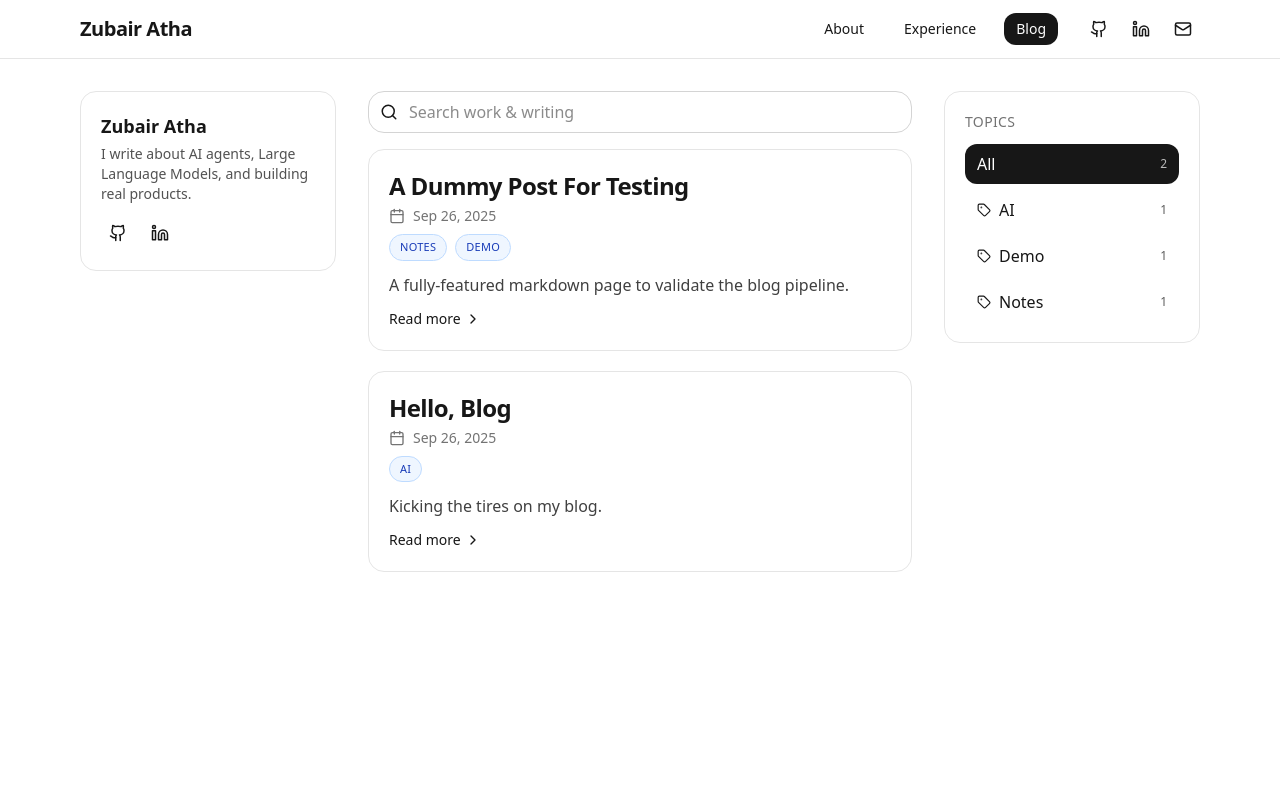
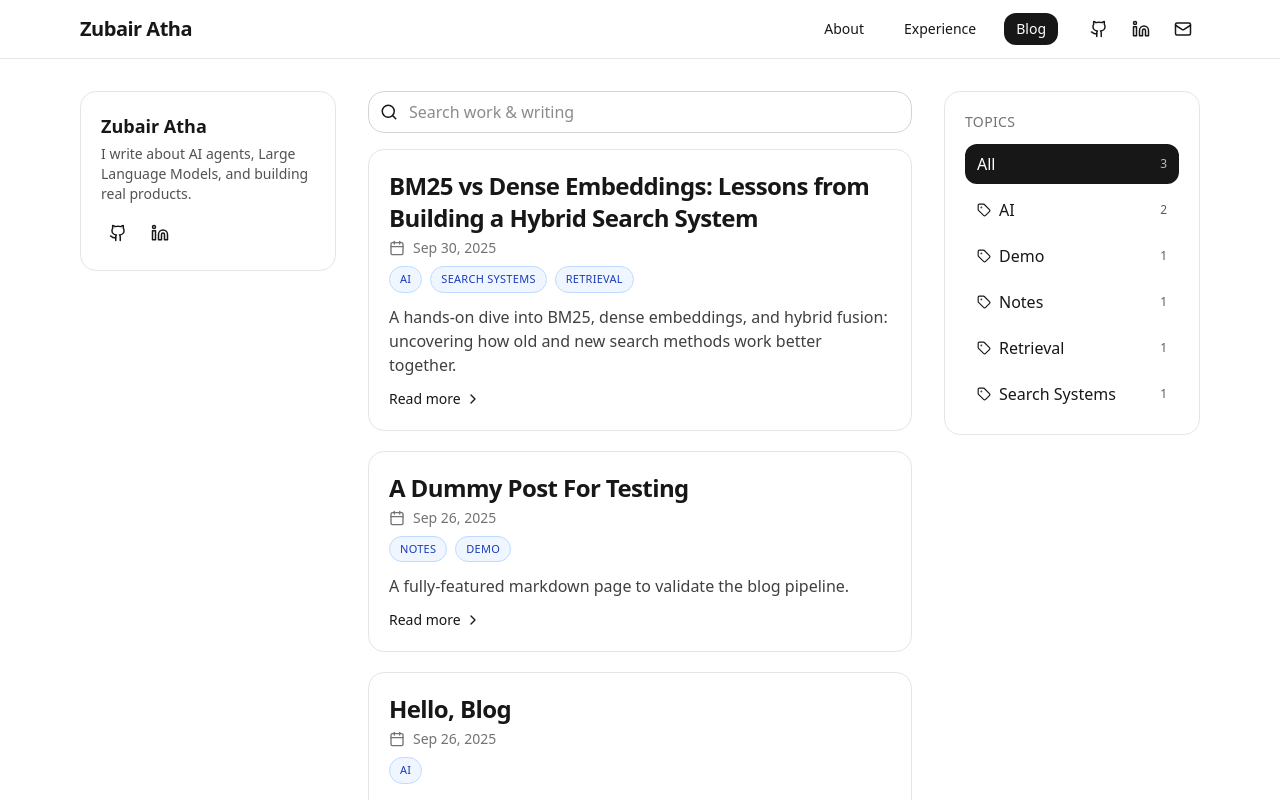
Before and after one commit to zubairatha/portfolio, a Next.js app: page /blog in a window 1280 px wide. Shown: the top 800 px of the page. Built offline with nearby package versions, Linux system fonts and the light colour scheme.

Commit message:
Fix UTC-safe date handling and formatting; update sorting; adjust .gitignore

```diff
--- /dev/null
+++ b/content/posts/retrieval1.mdx
@@ -0,0 +1,212 @@
+---
+title: "BM25 vs Dense Embeddings: Lessons from Building a Hybrid Search System"
+date: "2025-09-30"
+categories: ["AI", "Search Systems", "Retrieval"]
+excerpt: "A hands-on dive into BM25, dense embeddings, and hybrid fusion: uncovering how old and new search methods work better together."
+---
+
+## intro
+
+when i started this project, i just wanted to know: *“can modern neural embeddings beat BM25 in search?”*
+
+BM25 is old-school keyword matching. embeddings are new-school semantic vectors. i thought the answer would be simple: embeddings crush BM25.
+
+spoiler: nope. the real story is more interesting. BM25 is stubbornly strong, embeddings bring new strengths, and the best results come when you let them **work together**.
+
+---
+
+## 1. meeting the dataset: SciFact
+
+the **SciFact** dataset is like a tiny search engine for scientific fact-checking.
+
+* **corpus**: ~5,000 papers (titles + abstracts).
+* **queries**: ~800 short scientific claims, e.g., *“Vitamin D reduces risk of influenza.”*
+* **qrels**: the “ground truth,” which claims are supported by which papers.
+
+crucial insight: this is a **many-to-many** mapping. one claim can be backed by several papers, and one paper can support multiple claims.
+
+most claims only have **1–5 relevant papers**. so if you miss those few, your recall@10 drops to zero.
+
+---
+
+## 2. BM25: the keyword warrior
+
+BM25 is from the 1990s, but it’s still everywhere — ElasticSearch, Lucene, even early Google-style engines.
+
+how it works (in human terms):
+
+* break docs and queries into tokens (words).
+* for each query word, score docs that contain it.
+* adjust for two things:
+
+  * **term frequency** (how often the word appears in a doc),
+  * **inverse document frequency (IDF)** (rare words are more valuable).
+
+so “E. coli” in your query is gold, because it’s rare and discriminative. “the” or “study” barely moves the needle.
+
+👉 i think of BM25 as the **literalist friend**: it listens only for the exact words you use, but it’s very good at remembering them.
+
+my results on SciFact:
+
+| k   | recall@k | nDCG@k |
+| --- | -------- | ------ |
+| 5   | 0.71     | 0.61   |
+| 10  | 0.77     | 0.63   |
+| 20  | 0.81     | 0.64   |
+| 100 | 0.88     | 0.66   |
+
+pretty solid! BM25 nails queries where claims and papers share exact terms.
+
+---
+
+## 3. dense embeddings: the semantic explorer
+
+dense embeddings are the opposite: instead of words, they work in **meaning space**.
+
+* every sentence → a high-dimensional vector.
+* nearby vectors = semantically similar sentences.
+* we compare with cosine similarity.
+
+so even if two texts have no words in common, they can still be “close” in meaning.
+
+example:
+
+* claim: *“gut microbiota”*
+* paper: *“intestinal bacteria”*
+  BM25: nope (no overlap).
+  dense: yep (vectors close).
+
+👉 i think of dense models as the **paraphrase friend**: they don’t care about exact words, they care about what you *meant*.
+
+results with FAISS HNSW:
+
+| k   | recall@k | nDCG@k |
+| --- | -------- | ------ |
+| 5   | 0.83     | 0.74   |
+| 10  | 0.87     | 0.75   |
+| 20  | 0.90     | 0.76   |
+| 100 | 0.97     | 0.77   |
+
+a big improvement over BM25.
+
+---
+
+## 4. pause: recall@k and nDCG explained
+
+metrics confused me at first, so i broke them down with analogies.
+
+* **recall@k** = *“did i find at least one relevant doc within the first k results?”*
+
+  * imagine checking drawers for your keys. if they’re in one of the first 10 drawers, recall@10 = 1. if not, 0.
+
+* **nDCG@k** = *“did i find them early, not buried deep in the list?”*
+
+  * finding your keys in drawer #1 is better than in drawer #10. nDCG rewards that.
+
+so recall = “found it?” and nDCG = “found it quickly?”
+
+dense embeddings improved both, which told me they were finding relevant papers and ranking them earlier.
+
+---
+
+## 5. HNSW: the shortcut graph
+
+dense embeddings are great, but searching them with FAISS Flat = scanning everything = slow at scale.
+
+enter **HNSW (Hierarchical Navigable Small World graphs)**. it’s like building a **maze of shortcuts** through the embedding space.
+
+* you connect each doc vector to its M closest neighbors.
+* queries walk the graph, hopping through neighbors until they find good matches.
+* fewer hops = faster search, but maybe less accurate.
+
+two dials to tune:
+
+* **M** = number of neighbors per doc. higher M = bigger memory, better accuracy.
+* **efSearch** = how much effort you spend exploring at query time. higher = slower, more accurate.
+
+👉 i think of HNSW as the **friend who knows shortcuts in your city**:
+
+* with a small M and low efSearch, they rush and sometimes miss the best route.
+* with a bigger M and higher efSearch, they take more turns, but almost always get you to the right place.
+
+when i swept M ∈ {16,32,64} and efSearch ∈ {16,64,128,256}, i saw:
+
+* recall climbs with efSearch.
+* memory grows with M.
+* sweet spot: M=32, efSearch=128 → recall ≈ exact search, latency much faster.
+
+---
+
+## 6. RRF fusion: why not both?
+
+dense beat BM25 overall, but BM25 sometimes nailed rare keywords dense missed.
+
+so i fused them with **Reciprocal Rank Fusion (RRF)**:
+
+* each system gives ranks.
+* for doc d, score = Σ 1 / (k_rrf + rank).
+* k_rrf is just a smoothing constant (i used 60).
+
+intuition:
+
+* a doc at rank 1 gives ~1/61 points.
+* a doc at rank 10 gives ~1/70 points.
+* if a doc is high in *either* BM25 or dense, it bubbles up.
+
+👉 i think of RRF as the **group project rule**: if either partner says “this doc is important,” it gets noticed.
+
+results:
+
+| k   | recall@k | nDCG@k |
+| --- | -------- | ------ |
+| 5   | 0.78     | 0.69   |
+| 10  | 0.84     | 0.71   |
+| 20  | 0.89     | 0.73   |
+| 100 | 0.97     | 0.75   |
+
+hybrid recall@100 = **0.973**, slightly better than dense alone. nDCG sits nicely between the two.
+
+---
+
+## 7. error analysis: when hybrid wins
+
+in some queries, hybrid beat both baselines.
+
+pattern:
+
+* BM25 finds an exact token doc.
+* dense finds a paraphrased doc.
+* hybrid keeps both → higher recall and nDCG.
+
+it’s like two friends searching with different styles, but together they cover more ground.
+
+---
+
+## 8. latency: making it practical
+
+* **BM25** = basically instant.
+* **dense HNSW** = tunable latency (ms-level with the right params).
+* **hybrid** = parallelizable. run BM25 and HNSW simultaneously, then fuse results (cheap). latency ≈ max(BM25, HNSW).
+
+so hybrid is not just accurate, it’s also practical for real systems.
+
+---
+
+## 9. what i learned
+
+* BM25 is a tough baseline — keywords matter more than i thought.
+* dense embeddings bring semantic depth, handling paraphrases and synonyms.
+* HNSW makes dense retrieval actually usable at scale.
+* RRF fusion is absurdly simple, yet powerful: it lets different signals complement each other.
+* error analysis taught me *why* hybrid works, not just *that* it works.
+
+---
+
+## closing
+
+i started with: *“can embeddings beat BM25?”*
+i ended with: *“why not both?”*
+
+for me, the best part was realizing old and new methods aren’t rivals — they’re teammates.
+
+if you’re a student curious about IR: pick a dataset like SciFact, try BM25, try embeddings, build an HNSW index, then fuse them with RRF. you’ll learn a ton about how search engines actually work.
--- a/src/app/blog/[slug]/page.tsx
+++ b/src/app/blog/[slug]/page.tsx
@@ -75,7 +75,7 @@ export default async function BlogPost({ params }:{ params: Promise<{ slug:strin
     return (
       <article className="prose lg:prose-lg max-w-3xl mx-auto px-4 py-10">
         {!startsWithH1 && <h1 className="mb-1">{frontmatter.title}</h1>}
-        <p className="text-sm text-neutral-500 mt-0">{new Date(frontmatter.date).toDateString()}</p>
+        <p className="text-sm text-neutral-500 mt-0">{formatUtcDate(frontmatter.date)}</p>
         <MDXRemote source={content} components={components} options={{ mdxOptions: { remarkPlugins: [remarkGfm] } }} />
       </article>
     );
@@ -84,3 +84,15 @@ export default async function BlogPost({ params }:{ params: Promise<{ slug:strin
     return notFound();
   }
 }
+
+function formatUtcDate(dateStr: string): string {
+  const m = /^([0-9]{4})-([0-9]{2})-([0-9]{2})$/.exec(dateStr);
+  if (m) {
+    const year = Number(m[1]);
+    const monthIndex = Number(m[2]) - 1;
+    const day = Number(m[3]);
+    return new Date(Date.UTC(year, monthIndex, day)).toLocaleDateString(undefined, { year: "numeric", month: "short", day: "2-digit", timeZone: "UTC" });
+  }
+  const d = new Date(dateStr);
+  return isNaN(+d) ? dateStr : d.toLocaleDateString(undefined, { year: "numeric", month: "short", day: "2-digit", timeZone: "UTC" });
+}
--- a/src/components/BlogHome.tsx
+++ b/src/components/BlogHome.tsx
@@ -53,7 +53,7 @@ export default function BlogHome({ posts }: { posts: Post[] }) {
                 <a href={`/blog/${post.slug}`} className="group block">
                   <h2 className="text-xl sm:text-2xl font-semibold tracking-tight group-hover:underline underline-offset-4">{post.title}</h2>
                   <div className="mt-1 flex flex-wrap items-center gap-2 text-sm text-neutral-500">
-                    <Calendar size={16}/><time dateTime={post.date}>{new Date(post.date).toLocaleDateString(undefined,{year:"numeric",month:"short",day:"2-digit"})}</time>
+                    <Calendar size={16}/><time dateTime={post.date}>{formatUtcDate(post.date)}</time>
                   </div>
                   <div className="mt-2 flex flex-wrap gap-2">
                     {post.categories.map(c=> (
@@ -101,3 +101,15 @@ export default function BlogHome({ posts }: { posts: Post[] }) {
     </div>
   );
 }
+
+function formatUtcDate(dateStr: string): string {
+  const m = /^([0-9]{4})-([0-9]{2})-([0-9]{2})$/.exec(dateStr);
+  if (m) {
+    const year = Number(m[1]);
+    const monthIndex = Number(m[2]) - 1;
+    const day = Number(m[3]);
+    return new Date(Date.UTC(year, monthIndex, day)).toLocaleDateString(undefined, { year: "numeric", month: "short", day: "2-digit", timeZone: "UTC" });
+  }
+  const d = new Date(dateStr);
+  return isNaN(+d) ? dateStr : d.toLocaleDateString(undefined, { year: "numeric", month: "short", day: "2-digit", timeZone: "UTC" });
+}
--- a/src/lib/posts.ts
+++ b/src/lib/posts.ts
@@ -20,5 +20,18 @@ export function getAllPosts(): PostMeta[] {
       categories: Array.isArray(meta.categories) ? (meta.categories as string[]) : [],
       excerpt: typeof meta.excerpt === "string" ? meta.excerpt : "",
     };
-  }).sort((a,b)=> +new Date(b.date) - +new Date(a.date));
+  }).sort((a,b)=> parseDateToUtcMs(b.date) - parseDateToUtcMs(a.date));
 }
+
+// Treat YYYY-MM-DD as a date-only value in UTC to avoid timezone rollbacks
+function parseDateToUtcMs(dateStr: string): number {
+  const m = /^([0-9]{4})-([0-9]{2})-([0-9]{2})$/.exec(dateStr);
+  if (m) {
+    const year = Number(m[1]);
+    const monthIndex = Number(m[2]) - 1; // 0-based
+    const day = Number(m[3]);
+    return Date.UTC(year, monthIndex, day, 0, 0, 0, 0);
+  }
+  const t = Date.parse(dateStr);
+  return Number.isNaN(t) ? 0 : t;
+}
```
Also changed, not shown: 1 other file (tests, documents, lock files or other folders).
